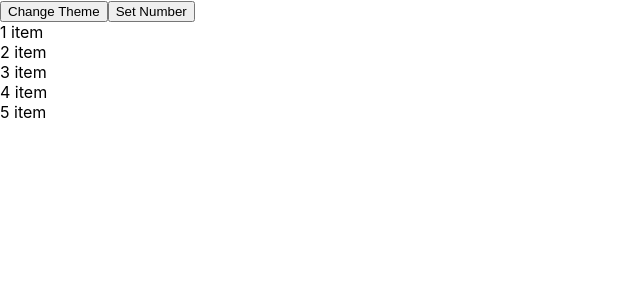
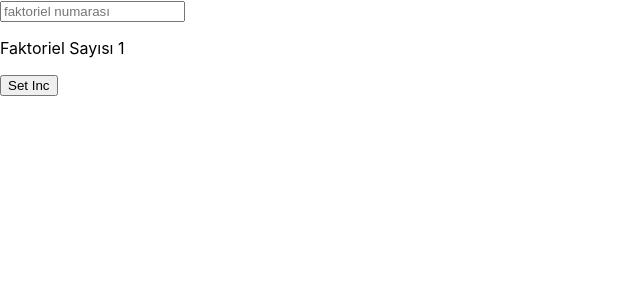
Before and after one commit to neominalsolutions/TurkiyeFinansDay3, a React (Create React App) app: page / in a window 1280 px wide. Shown: the top 300 px of the page, without its empty margins (0-640 px from the left). Built offline with nearby package versions, Linux system fonts and the light colour scheme.

Commit message:
UseMemoHook

```diff
--- a/src/App.tsx
+++ b/src/App.tsx
@@ -4,6 +4,7 @@ import "./App.css";
 import ClassComponentSample from "./ClassComponentSample";
 import ReactFunctionSample from "./ReactFunctionSample";
 import List from "./UseCallBackSample/List";
+import UseMemoDemo from "./UseMemoSample/UseMemoDemo";
 
 function App() {
   const [hidden, setHidden] = useState<boolean>(false);
@@ -31,15 +32,22 @@ function App() {
     // </>
 
     // useCallback Sample
+    // <>
+    //   <button onClick={() => setTheme(theme == "light" ? "dark" : "light")}>
+    //     Change Theme
+    //   </button>
+    //   <button onClick={() => setNumber(number + 1)}>Set Number</button>
+    //   {/* 1.örnek için getItems2 function kullandık. Usecallback ile sarmadık */}
+    //   {/* <List getItems={getItems2} /> */}
+
+    //   {/* number değişimi olmadığından props değişimi olmuyor bu durumda render da olmuyor */}
+    //   {/* ikinci örnekte getItems function sadece useCallbak ile sarmalandı  */}
+    //   <List getItems={getItems} />
+    // </>
+
+    // UseMemo Sample
     <>
-      <button onClick={() => setTheme(theme == "light" ? "dark" : "light")}>
-        Change Theme
-      </button>
-      <button onClick={() => setNumber(number + 1)}>Set Number</button>
-      {/* <List getItems={getItems2} /> */}
-
-      {/* number değişimi olmadığından props değişimi olmuyor bu durumda render da olmuyor */}
-      <List getItems={getItems} />
+      <UseMemoDemo />
     </>
   );
 }
--- /dev/null
+++ b/src/UseMemoSample/UseMemoDemo.tsx
@@ -0,0 +1,52 @@
+import { time, timeEnd } from "console";
+import React, { useCallback, useEffect, useMemo, useState } from "react";
+
+type Props = {};
+
+export default function UseMemoDemo({}: Props) {
+  // bir componentte 2 farklı durumda render ortaya çıkıyorsa yine memorized çalışmak render performansına etki edicek.
+
+  const [number, setNumber] = useState<number>(0); // input verilen bir değeri set eder
+  const [inc, setInc] = useState<number>(0); // +1
+
+  useEffect(() => {
+    console.log("inc", inc, "number", number);
+    console.time("numberstart");
+
+    return () => {
+      // clean  up
+      // component dom'u terk edince && if ? ternary ile yada routing change, yada iş bitince
+      console.log("iş bitti temizle");
+      console.timeEnd("numberstart");
+    };
+  }, [number, inc]);
+
+  // 5!
+
+  // use memo kullanmayınca setInc state değişikliğinde bile burası defalarca çalıp render süresini olumsuz etkiliyor.
+  const factorialFunc = (n: number): number => {
+    console.log("faktoriyel");
+    return n <= 1 ? 1 : n * factorialFunc(n - 1);
+  };
+
+  // usecallback yöntemi
+  // const factorialFunc2 = useCallback(() => factorialFunc(number), [number]);
+
+  const calculation = useMemo(() => factorialFunc(number), [number]);
+
+  // const calculation = factorialFunc(number);
+  // yani elemizdeki değişken memorized olmasını sağlıyor sadece number değişince calculation değeri virtual doma yansır ama onun dışında memorized olur in-memory değer değişene kadar çalışır
+
+  const onInputChange = (event: any) => {
+    console.log("event", event.target.value);
+    setNumber(Number(event.target.value));
+  };
+
+  return (
+    <div>
+      <input onChange={onInputChange} placeholder="faktoriel numarası"></input>
+      <p>Faktoriel Sayısı {calculation}</p>
+      <button onClick={() => setInc(inc + 1)}>Set Inc</button>
+    </div>
+  );
+}
```
